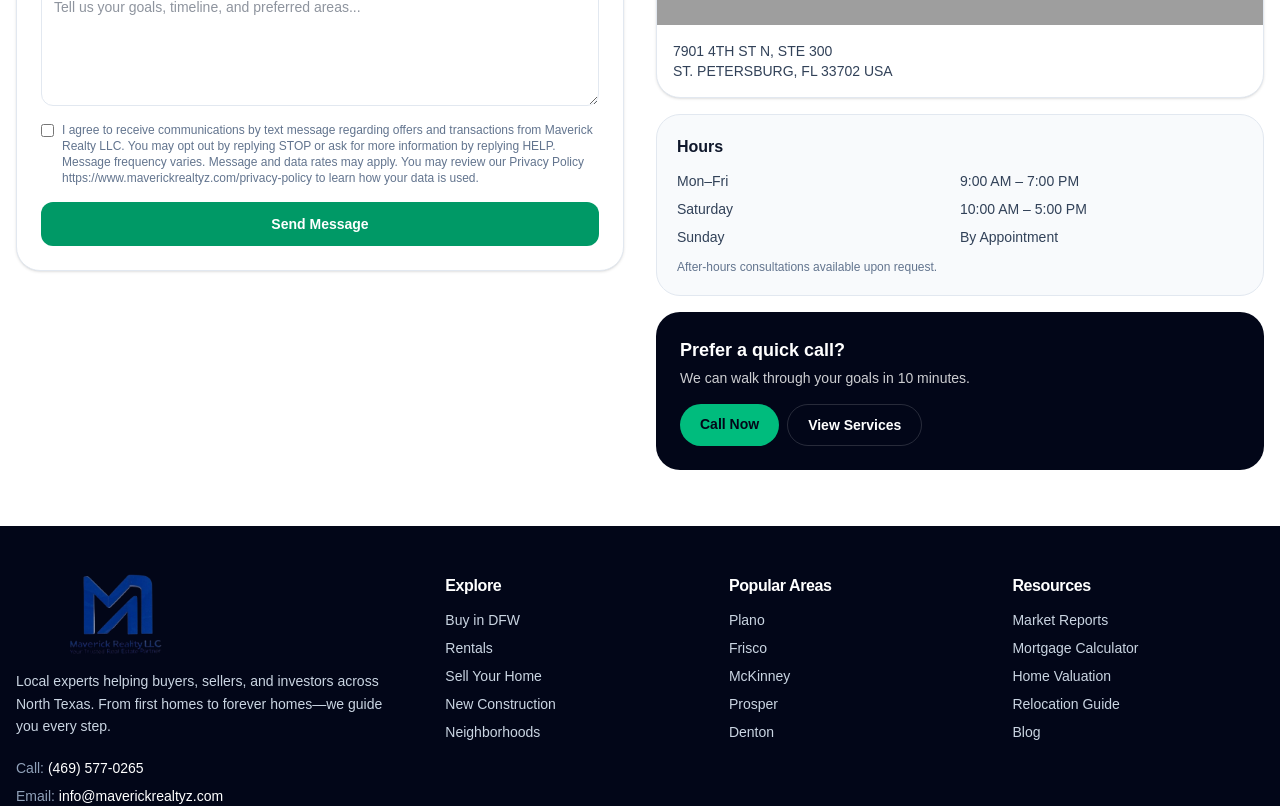
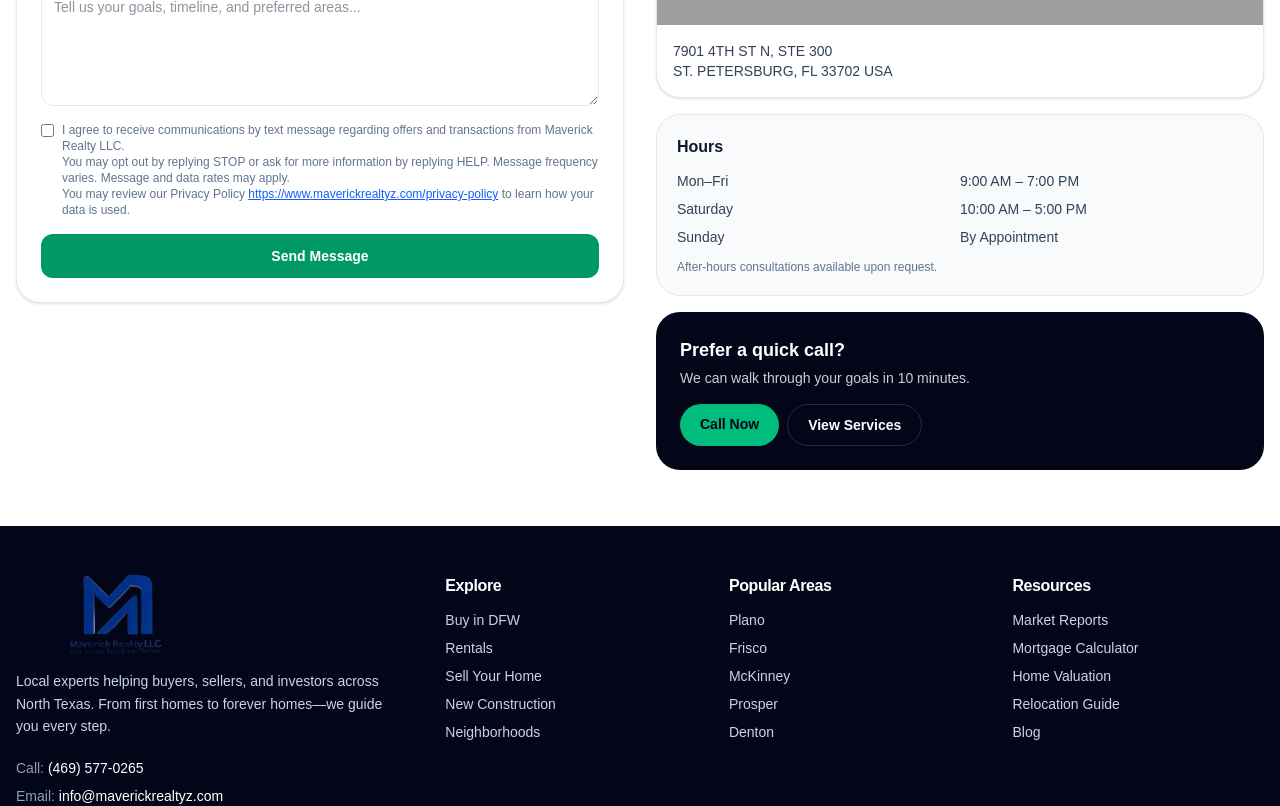
Before and after one commit to KhawarKhokhar/MaverickReality, a Next.js app: page /contact-us in a window 1280 px wide. Shown: the part 1100-1906 px from the top of the page. Built offline with nearby package versions, Linux system fonts and the light colour scheme; grey boxes are pictures that could not be loaded.

Commit message:
Contact Us

```diff
--- a/src/app/contact-us/page.tsx
+++ b/src/app/contact-us/page.tsx
@@ -170,10 +170,25 @@
                     name="marketingConsent"
                   />
 
-                 <span>
+                <span>
   I agree to receive communications by text message regarding offers and transactions from Maverick Realty LLC.
-You may opt out by replying STOP or ask for more information by replying HELP. Message frequency varies. Message and data rates may apply.
-You may review our Privacy Policy <a>https://www.maverickrealtyz.com/privacy-policy </a> to learn how your data is used.
+
+  <br />
+
+  You may opt out by replying STOP or ask for more information by replying HELP. Message frequency varies. Message and data rates may apply.
+
+  <br />
+
+  You may review our Privacy Policy{" "}
+  <a
+    href="https://www.maverickrealtyz.com/privacy-policy"
+    target="_blank"
+    rel="noopener noreferrer"
+    className="underline text-blue-600 hover:text-blue-800"
+  >
+    https://www.maverickrealtyz.com/privacy-policy
+  </a>{" "}
+  to learn how your data is used.
 </span>
                 </label>
 
```
